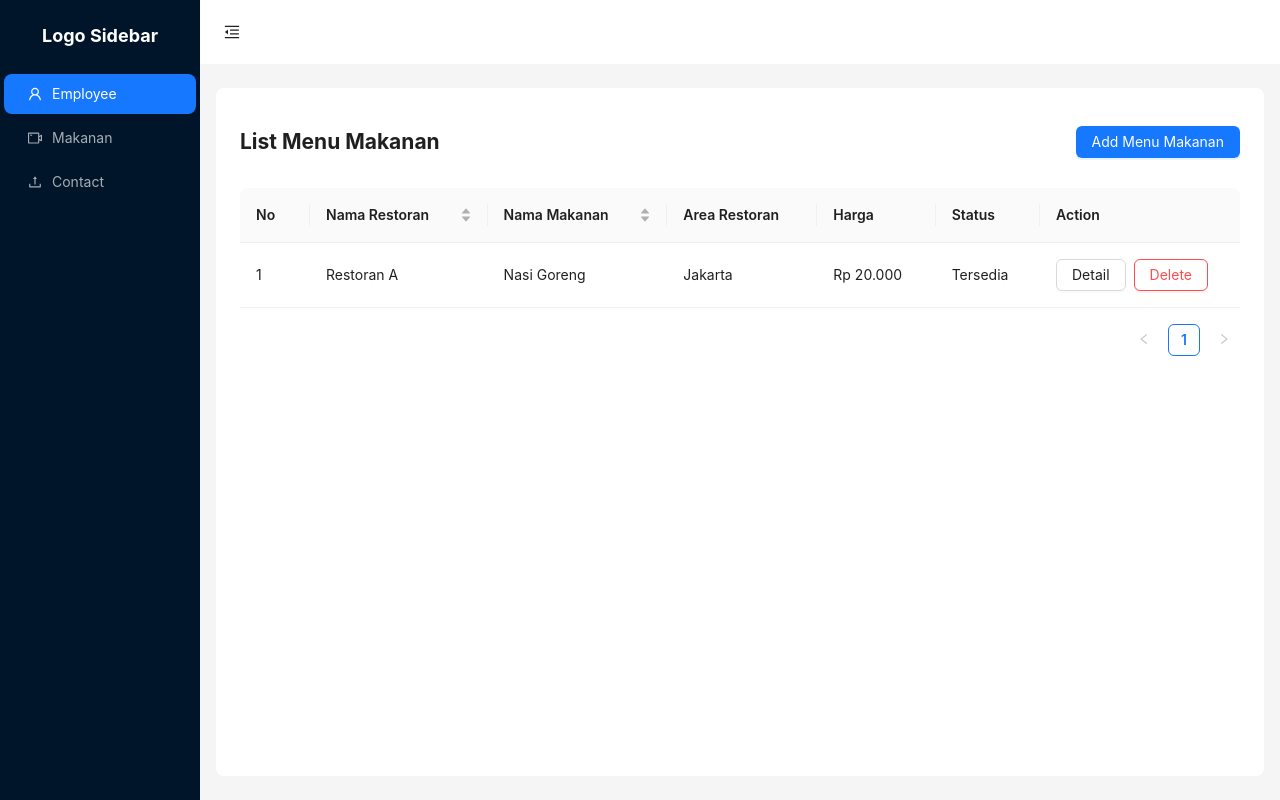
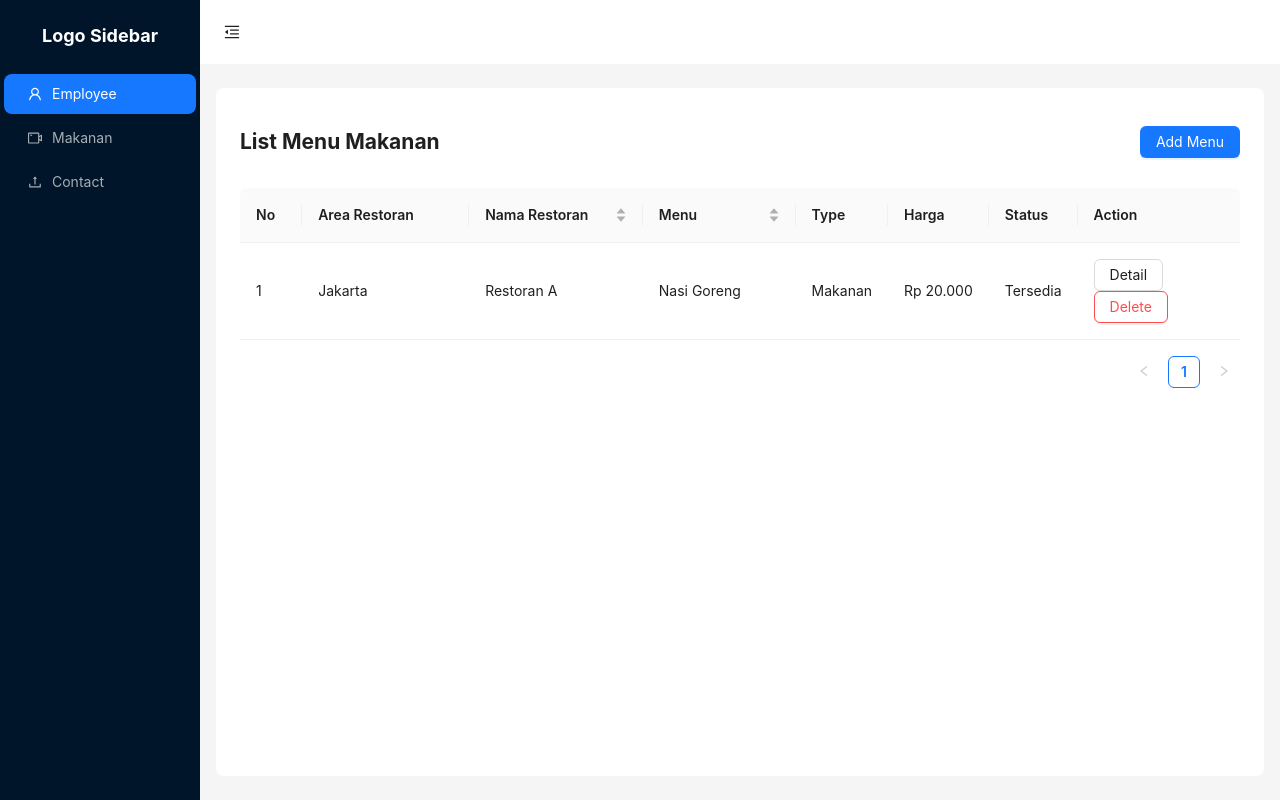
Before and after one commit to jerry-tomas16/first-reactjs, a React (Create React App) app: page /makanan in a window 1280 px wide. Built offline with nearby package versions, Linux system fonts and the light colour scheme.

Commit message:
progres add menu

```diff
--- /dev/null
+++ b/src/components/makanan/DetailMenu.jsx
@@ -0,0 +1,12 @@
+
+
+
+function DetailMenu () {
+    return (
+        <div>
+            Detail Menu
+        </div>
+    )
+}
+
+export default DetailMenu;
--- /dev/null
+++ b/src/components/makanan/FormMenu.jsx
@@ -0,0 +1,96 @@
+import { Button, Form, Input,Select } from "antd";
+
+function FormMenu(props) {
+  const [form] = Form.useForm();
+  const { setMenus, setIsModalOpen } = props;
+  const layout = {
+    labelCol: { span: 6 },
+    wrapperCol: { span: 20 },
+    labelAlign: "left",
+  };
+  const validateMessages = {
+    required: "${label} is required!",
+    types: {
+      email: "${label} is not a valid email!",
+      number: "${label} is not a valid number!",
+    },
+    number: {
+      range: "${label} must be between ${min} and ${max}",
+    },
+  };
+  const onFinish = (values) => {
+    console.log("cek", values);
+    setMenus((prev) => [...prev, values.user]);
+    form.resetFields();
+    setTimeout(() => {
+      setIsModalOpen(false);
+    }, 100);
+  };
+  return (
+    <Form
+      {...layout}
+      form={form}
+      name="nest-messages"
+      onFinish={onFinish}
+      style={{ maxWidth: 600 }}
+      validateMessages={validateMessages}
+    >
+      <Form.Item
+        name={["menu", "area_restoran"]}
+        label="Area Restauran"
+        rules={[{ required: true }]}
+      >
+        <Input />
+      </Form.Item>
+      <Form.Item
+        name={["menu", "restoran"]}
+        label="Nama Restauran"
+        rules={[{ required: true }]}
+      >
+        <Input />
+      </Form.Item>
+
+      <Form.Item
+        name={["menu", "menu"]}
+        label="Nama Menu"
+        rules={[{ required: true }]}
+      >
+        <Input />
+      </Form.Item>
+      <Form.Item
+        name={["menu", "type"]}
+        label="Type Menu"
+        rules={[{ required: true, message: "Type menu is required!" }]}
+      >
+        <Select placeholder="Pilih Type Menu">
+          <Select.Option value="type">Makanan</Select.Option>
+          <Select.Option value="type">Minuman</Select.Option>
+        </Select>
+      </Form.Item>
+      <Form.Item
+        name={["menu", "harga"]}
+        label="Harga"
+        rules={[{ required: true }]}
+      >
+        <Input />
+      </Form.Item>
+      <Form.Item
+        name={["menu", "status"]}
+        label="Status"
+        rules={[{ required: true, message: "Status is required!" }]}
+      >
+        <Select placeholder="Pilih Status ">
+          <Select.Option value="Tersedia">Tersedia</Select.Option>
+          <Select.Option value="Tidak Tersedia">Tidak Tersedia</Select.Option>
+        </Select>
+      </Form.Item>
+      <Form.Item label={null}>
+        <Button type="primary" htmlType="submit">
+          Submit
+        </Button>
+      </Form.Item>
+    </Form>
+  );
+}
+
+export default FormMenu;
--- a/src/components/makanan/TableMakanan.jsx
+++ b/src/components/makanan/TableMakanan.jsx
@@ -2,8 +2,8 @@ import React from "react";
 import { Table, Button, Popconfirm } from "antd";
 
 const TableMakanan = (props) => {
-  const { makanans } = props;
-
+  const { menus, onDelete, setSelectedMenu, setIsDetailOpen } = props;
+console.log(menus)
   const text = "Are you sure to delete this Makanan data?";
   const description = "Delete the Makanan data";
 
@@ -25,8 +25,12 @@ const TableMakanan = (props) => {
       render: (_text, _record, index) => index + 1,
       width: 70,
     },
+      {
+      title: "Area Restoran",width: 220,
+      dataIndex: "area_restoran",
+    },
     {
-      title: "Nama Restoran",
+      title: "Nama Restoran",width: 220,
       dataIndex: "restoran",
       sorter: {
         compare: (a, b) => a.name.localeCompare(b.name),
@@ -34,17 +38,18 @@ const TableMakanan = (props) => {
       },
     },
     {
-      title: "Nama Makanan",
-      dataIndex: "name",
+      title: "Menu",
+      dataIndex: "menu",width: 200,
       sorter: {
         compare: (a, b) => a.name.localeCompare(b.name),
         multiple: 3,
       },
     },
     {
-      title: "Area Restoran",
-      dataIndex: "area_restoran",
+      title: "Type",
+      dataIndex: "type",
     },
+
     {
       title: "Harga",
       dataIndex: "harga",
@@ -60,7 +65,12 @@ const TableMakanan = (props) => {
       width: 200,
       render: (_text, record) => (
         <>
-          <Button onClick={() => {}} style={{ marginRight: 8 }}>
+          <Button
+          onClick={() => {
+            setSelectedMenu(record);
+            setIsDetailOpen(true);
+          }}
+          style={{ marginRight: 8 }}>
             Detail
           </Button>
           <Popconfirm
@@ -69,7 +79,9 @@ const TableMakanan = (props) => {
             description={description}
             okText="Yes"
             cancelText="No"
-            onConfirm={() => {}}
+            onConfirm={() => {
+              onDelete(record);
+            }}
           >
             <Button danger>Delete</Button>
           </Popconfirm>
@@ -77,6 +89,6 @@ const TableMakanan = (props) => {
       ),
     },
   ];
-  return <Table columns={columns} dataSource={makanans} />;
+  return <Table columns={columns} dataSource={menus} />;
 };
 export default TableMakanan;
--- a/src/pages/Makanan.jsx
+++ b/src/pages/Makanan.jsx
@@ -1,29 +1,72 @@
 import Navigation from "../layouts/Navigation";
 import { Row, Col, Button } from "antd";
 import ListTable from "../components/makanan/TableMakanan";
+import FormMenu from "../components/makanan/FormMenu";
+import DetailMenu from "../components/makanan/DetailMenu";
+import CostumeModal from "../components/CostumeModal";
 import { useState } from "react";
+
+
 function Makanan() {
+  const [isOpen, setIsOpen] = useState(false);
   const [isDetailOpen, setIsDetailOpen] = useState(false);
-  const [makanans, setMakanans] = useState([
+  const [menus, setMenus] = useState([
     {
+
+      kodeMakanan:"NG01",
       restoran: "Restoran A",
-      name: "Nasi Goreng",
+      menu: "Nasi Goreng",
+      type: "Makanan",
       area_restoran: "Jakarta",
       harga: 20000,
       status: "Tersedia",
     },
   ]);
+  const [selectedMenu, setSelectedMenu] = useState(null);
+  const handleOpen = () => {
+    setIsOpen(true);
+  };
+
+  const handleDeleteRow = (record) => {
+    const filteredData = menus.filter(
+      (item) => item.kodeMakanan !== record.kodeMakanan,
+    );
+    setMenus(filteredData);
+  };
+
   return (
     <Navigation>
+       <CostumeModal
+        isModalOpen={isOpen}
+        setIsModalOpen={setIsOpen}
+        title="Form Menu"
+      >
+        <FormMenu setMenus={setMenus} setIsModalOpen={setIsOpen} />
+      </CostumeModal>
+      <CostumeModal
+        isModalOpen={isDetailOpen}
+        setIsModalOpen={setIsDetailOpen}
+        title="Detail Menu"
+      >
+        <DetailMenu makanan={selectedMenu} />
+      </CostumeModal>
+
       <Row align="middle" justify="space-between">
         <Col span={12}>
           <h2>List Menu Makanan</h2>
         </Col>
         <Col span={12} style={{ textAlign: "right" }}>
-          <Button type="primary">Add Menu Makanan</Button>
+          <Button type="primary" onClick={handleOpen}>
+            Add Menu
+          </Button>
         </Col>
         <Col span={24} style={{ marginTop: 16 }}>
-          <ListTable makanans={makanans} />
+          <ListTable
+          menus={menus}
+          onDelete={handleDeleteRow}
+          setIsDetailOpen={setIsDetailOpen}
+          setSelectedMenu={setSelectedMenu}
+          />
         </Col>
       </Row>
     </Navigation>
```
